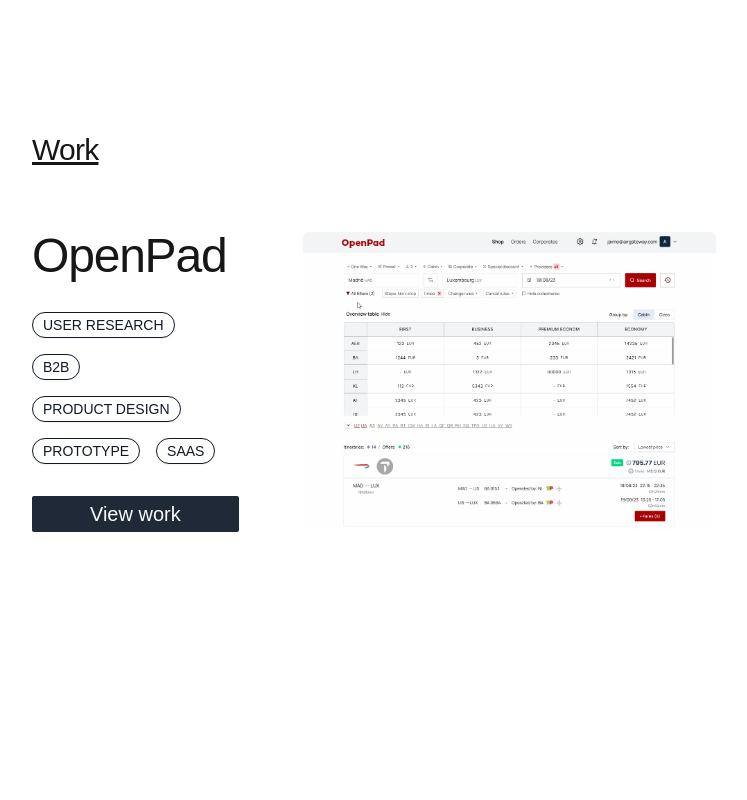
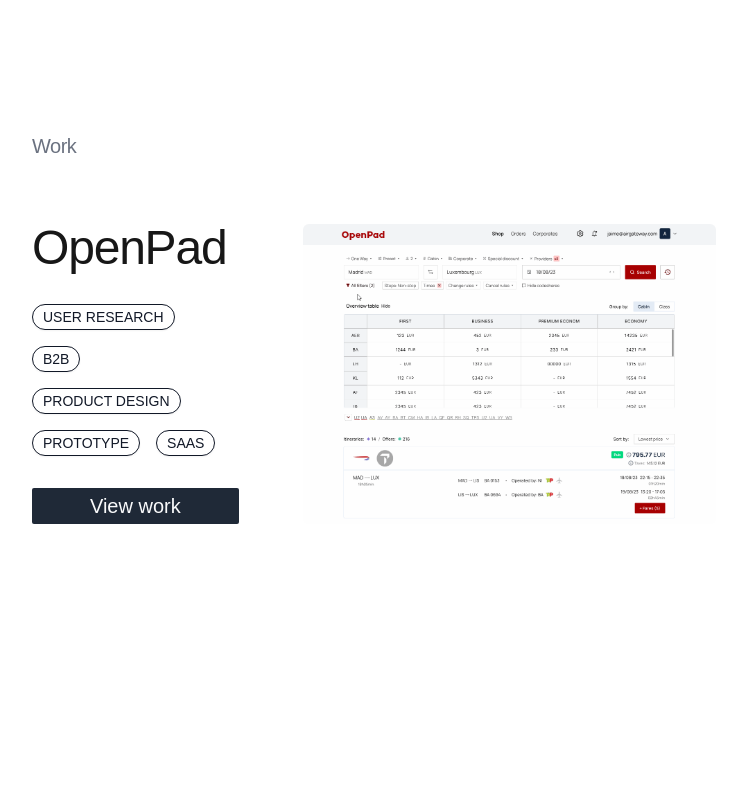
Before and after one commit to Thysreg/mac-portfolio, a Next.js app: page / in a window 1280 px wide. Shown: the part 940-1740 px from the top of the page, without its empty margins (316-1063 px from the left). Built offline with nearby package versions, Linux system fonts and the light colour scheme.

Commit message:
section title font size and color

```diff
--- a/components/section_title.tsx
+++ b/components/section_title.tsx
@@ -2,7 +2,7 @@ import React from 'react'
 
 function SectionTitle({title=""}) {
   return (
-    <h2 className='text-3xl underline decoration-solid pb-16'>{title}</h2>
+    <h2 className='text-xl pb-16 text-gray-500 dark:text-gray-400'>{title}</h2>
   )
 }
 
```
